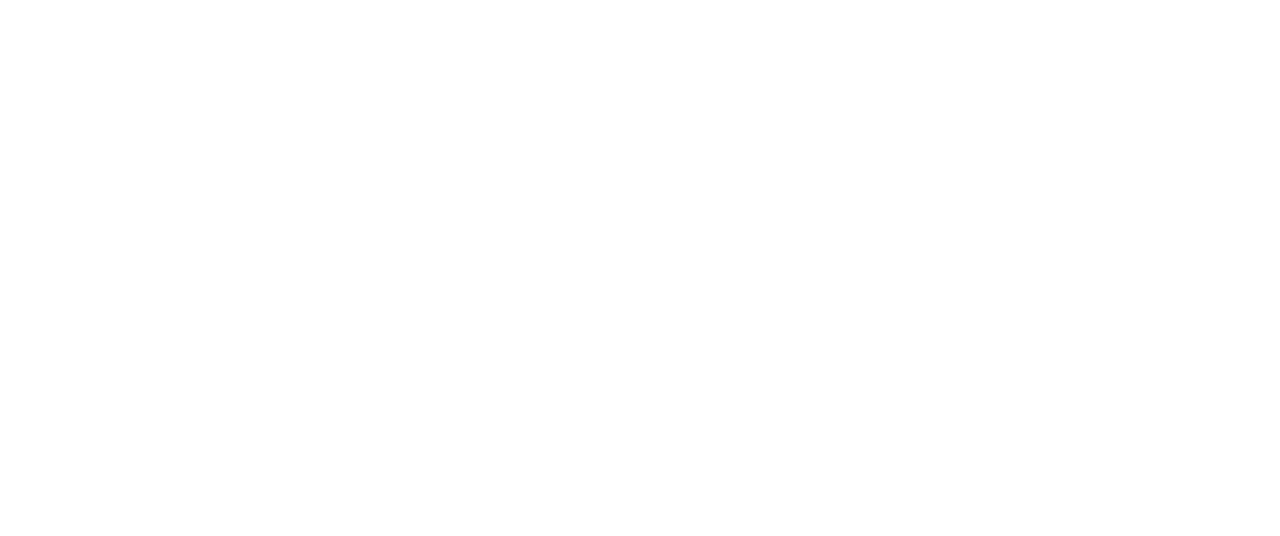
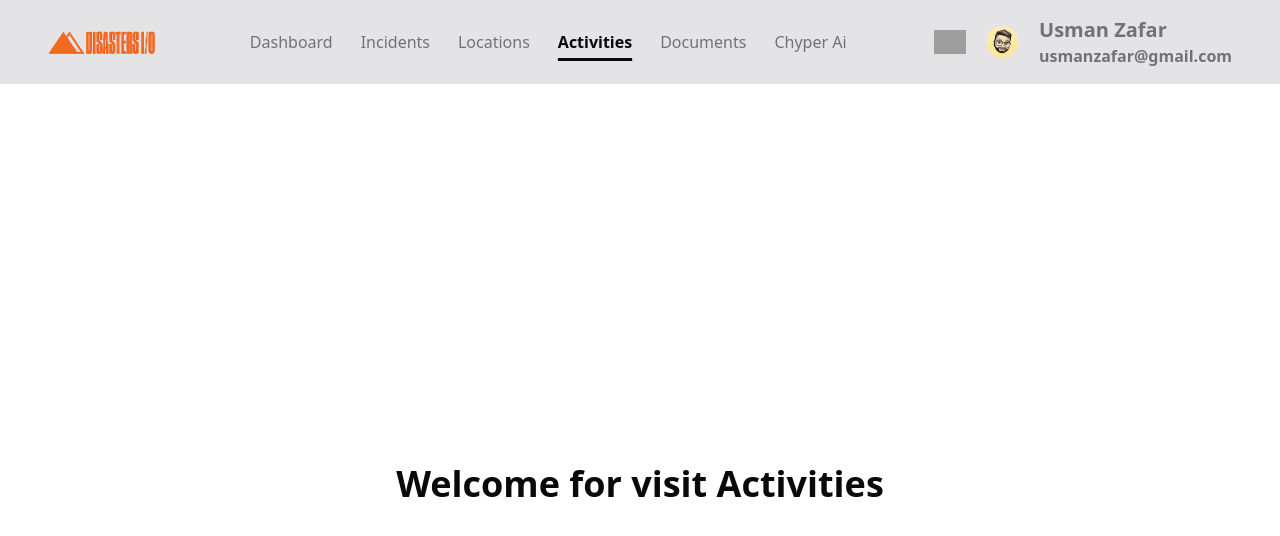
Before and after one commit to hasan9878/React-js-2, a React (Vite) app: page /Activities in a window 1280 px wide. Before the commit this address had no page. Shown: the top 536 px of the page. Built offline with nearby package versions, Linux system fonts and the light colour scheme; grey boxes are pictures that could not be loaded.

Commit message:
show err massage

```diff
--- a/src/App.jsx
+++ b/src/App.jsx
@@ -12,6 +12,10 @@
 import IncidentsStep4 from './Components/IncidentsStep4'
 import IncidentsStep5 from './Components/IncidentsStep5'
 import Location from './Components/Location'
+import Activities from './Components/Activities'
+import Documents from './Components/Documents'
+import ChyperAi from './Components/ChyperAi'
+
 
 
 
@@ -27,6 +31,9 @@
         <Route path="/" element={<Dashbord />} />
         <Route path="/Incidents" element={<Incidents />} />
         <Route path='Location' element={<Location/>} />
+         <Route path="/Activities" element={<Activities />} />
+      <Route path="/Documents" element={<Documents />} />
+      <Route path="/ChyperAi" element={<ChyperAi />} />
 
 
         </Route>
@@ -36,6 +43,8 @@
         <Route path="/HeroIncide" element={<HeroIncide />} />
         <Route path="/IncidentsStep4" element={<IncidentsStep4 />} />
         <Route path='/IncidentsStep5' element={<IncidentsStep5 />} />
+        <Route path="*" element={<h1 className='flex justify-center items-center min-h-screen  text-5xl text-red-600 font-bold'>Page Not Found</h1>} />
+
 
       </Routes>
 
--- /dev/null
+++ b/src/Components/Activities.jsx
@@ -0,0 +1,12 @@
+import React from 'react'
+
+function Activities() {
+  return (
+    <div className='flex justify-center items-center min-h-screen'>
+
+        <h1 className='text-navactive text-4xl font-bold'> Welcome for visit Activities</h1>
+    </div>
+  )
+}
+
+export default Activities
--- /dev/null
+++ b/src/Components/ChyperAi.jsx
@@ -0,0 +1,15 @@
+import React from 'react'
+
+function ChyperAi() {
+  return (
+    <>
+
+    <div className='flex justify-center items-center min-h-screen'>
+
+        <h1 className='text-navactive text-4xl font-bold'> Welcome for visit Chyper Ai</h1>
+    </div>
+    </>
+  )
+}
+
+export default ChyperAi
--- a/src/Components/Dashbord.jsx
+++ b/src/Components/Dashbord.jsx
@@ -53,7 +53,7 @@
 
   return (
     <>
-     <Hero title="Welcome back" subtitle="Dashboard" buttontext="chyper Ai"/>
+     <Hero title="Welcome back" subtitle="Dashboard" buttontext="chyper Ai" buttonLink="ChyperAi"/>
 
 
        <div className="p-20 min-h-screen mb-56">
--- /dev/null
+++ b/src/Components/Documents.jsx
@@ -0,0 +1,12 @@
+import React from 'react'
+
+function Documents() {
+  return (
+   <div className='flex justify-center items-center min-h-screen'>
+
+        <h1 className='text-navactive text-4xl font-bold'>Welcome for visit Documents </h1>
+    </div>
+  )
+}
+
+export default Documents
```
